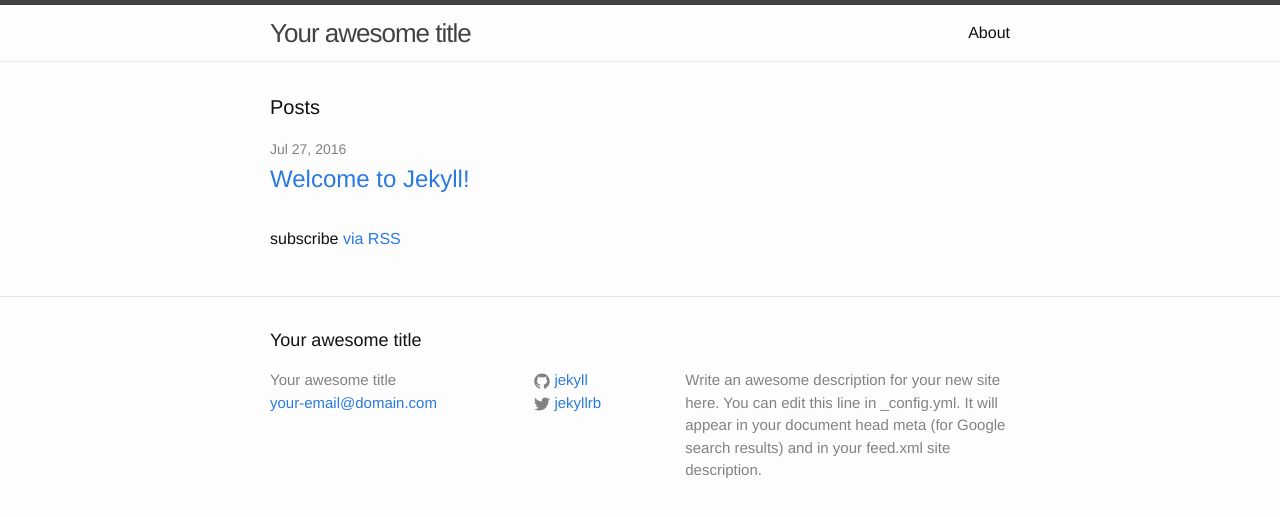
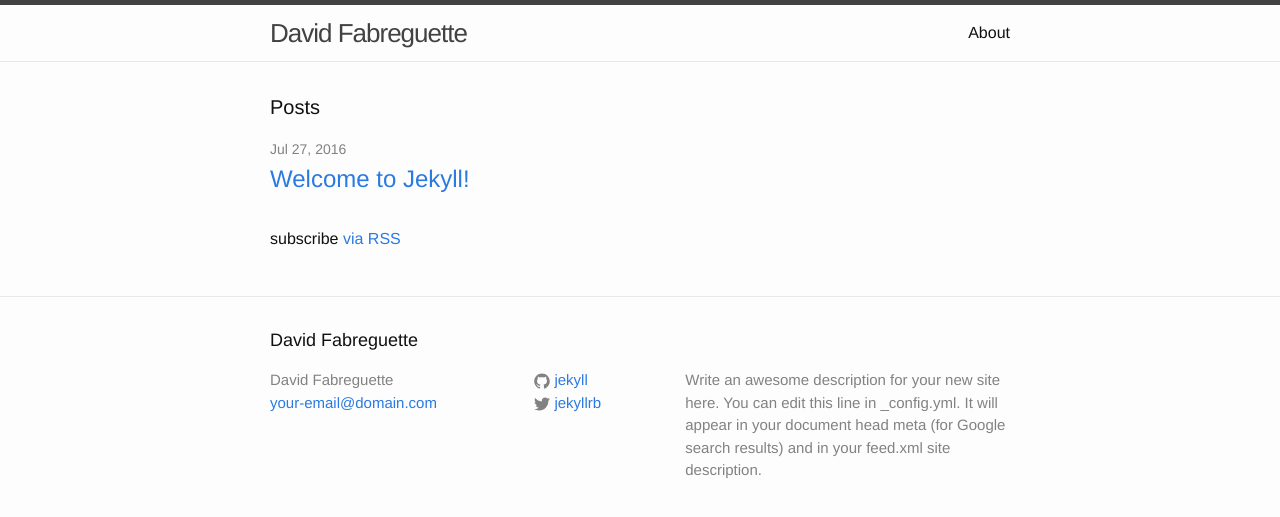
Before and after one commit to davidfabreguette/davidfabreguette.github.io, a Jekyll site: the page built from index.html, in a window 1280 px wide. Shown: the top 517 px of the page. Built offline with Jekyll 4.4.1, drawn with Linux system fonts in a browser that asks for light colours.

Commit message:
changed title

```diff
--- a/_config.yml
+++ b/_config.yml
@@ -6,7 +6,7 @@
 # 'jekyll serve'. If you change this file, please restart the server process.
 
 # Site settings
-title: Your awesome title
+title: David Fabreguette
 email: your-email@domain.com
 description: > # this means to ignore newlines until "baseurl:"
   Write an awesome description for your new site here. You can edit this
```
